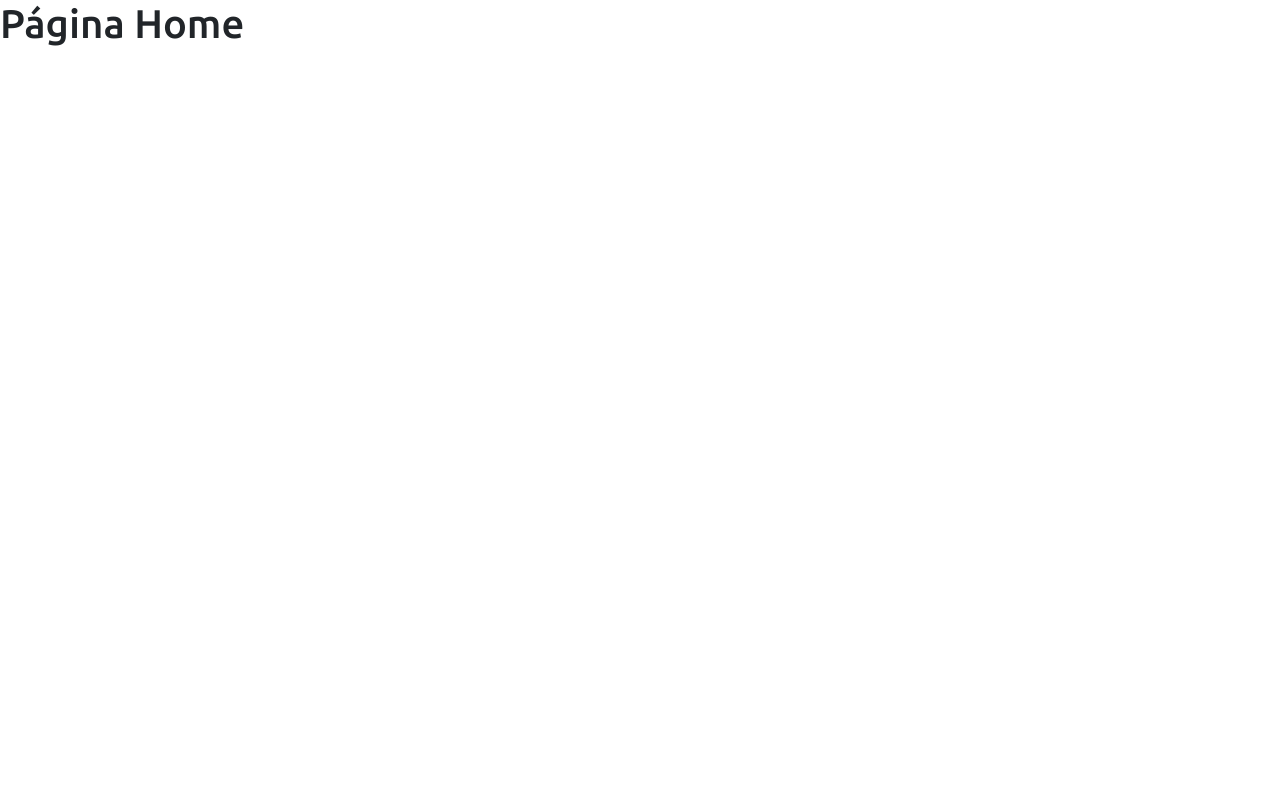
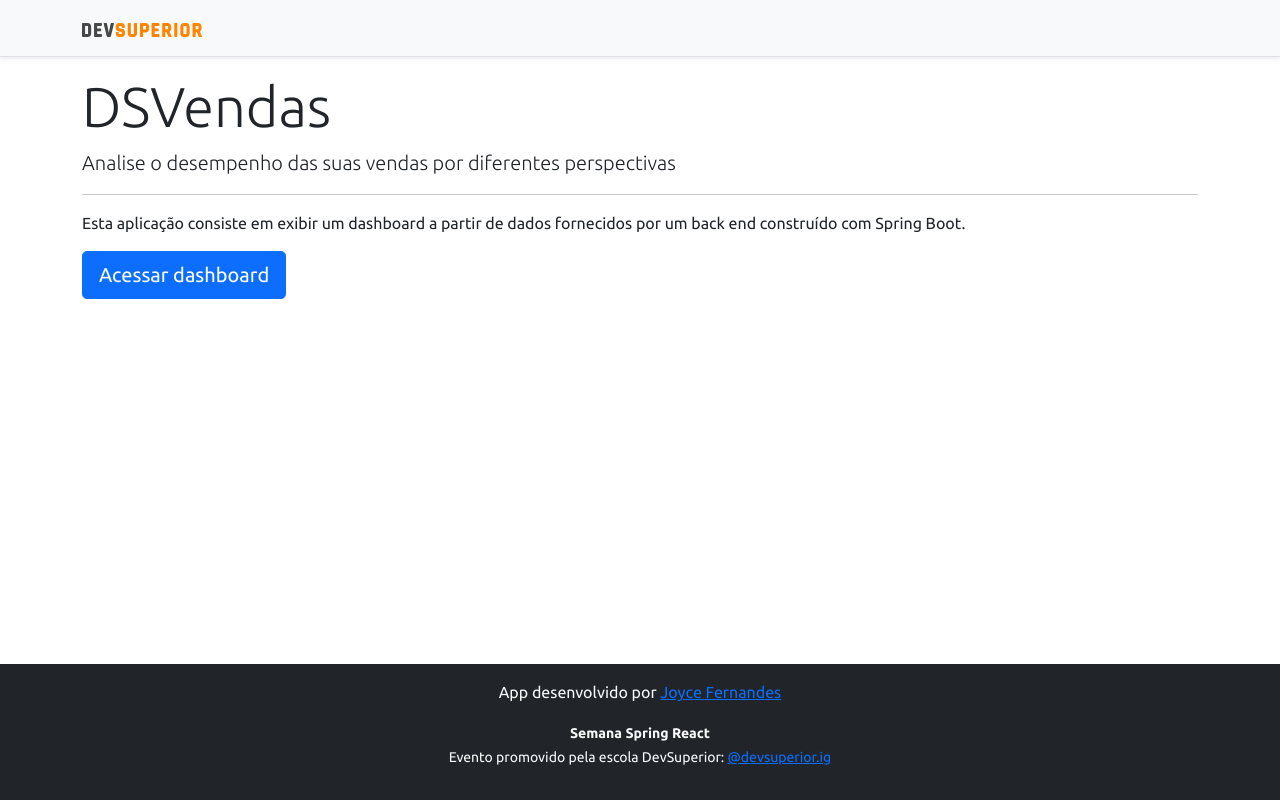
Before and after one commit to byjfernandes/projeto-sds4, a React (Create React App) app in the folder frontend/: page / in a window 1280 px wide. Built offline with nearby package versions, Linux system fonts and the light colour scheme.

Commit message:
Home, navigation

```diff
--- a/frontend/src/components/NavBar/index.tsx
+++ b/frontend/src/components/NavBar/index.tsx
@@ -1,11 +1,14 @@
-import ImgDsDark from 'assets/img/ds-dark.svg';
+import ImgDsDark from "assets/img/ds-dark.svg";
+import { Link } from "react-router-dom";
 
 const NavBar = () => {
   return (
     <div className="d-flex flex-column flex-md-row align-items-center p-3 px-md-4 mb-3 bg-light border-bottom shadow-sm">
       <div className="container">
         <nav className="my-2 my-md-0 mr-md-3">
-          <img src={ImgDsDark} alt="DevSuperior" width="120" />
+          <Link to="/">
+            <img src={ImgDsDark} alt="DevSuperior" width="120" />
+          </Link>
         </nav>
       </div>
     </div>
--- a/frontend/src/pages/Home/index.tsx
+++ b/frontend/src/pages/Home/index.tsx
@@ -1,8 +1,29 @@
+import Footer from "components/Footer";
+import NavBar from "components/NavBar";
+import { Link } from "react-router-dom";
+
 const Home = () => {
-    return (
-      <div>
-          <h1>Página Home</h1>
+  return (
+    <>
+      <NavBar />
+      <div className="container">
+        <div className="jumbotron">
+          <h1 className="display-4">DSVendas</h1>
+          <p className="lead">
+            Analise o desempenho das suas vendas por diferentes perspectivas
+          </p>
+          <hr />
+          <p>
+            Esta aplicação consiste em exibir um dashboard a partir de dados
+            fornecidos por um back end construído com Spring Boot.
+          </p>
+          <Link className="btn btn-primary btn-lg" to="/dashboard">
+              Acessar dashboard
+          </Link>
+        </div>
       </div>
-    );
-  };
-  export default Home;
+      <Footer />
+    </>
+  );
+};
+export default Home;
```
